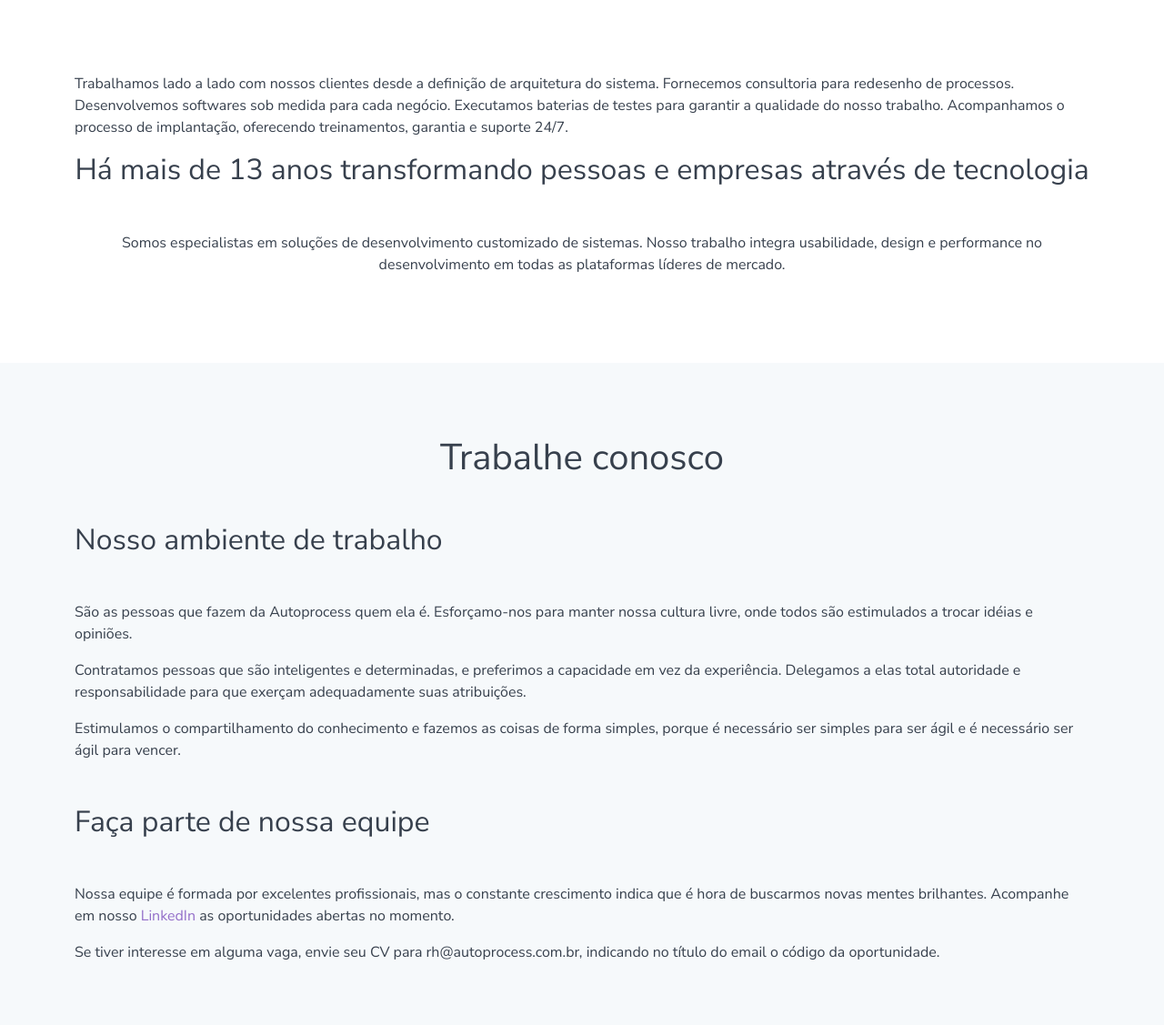
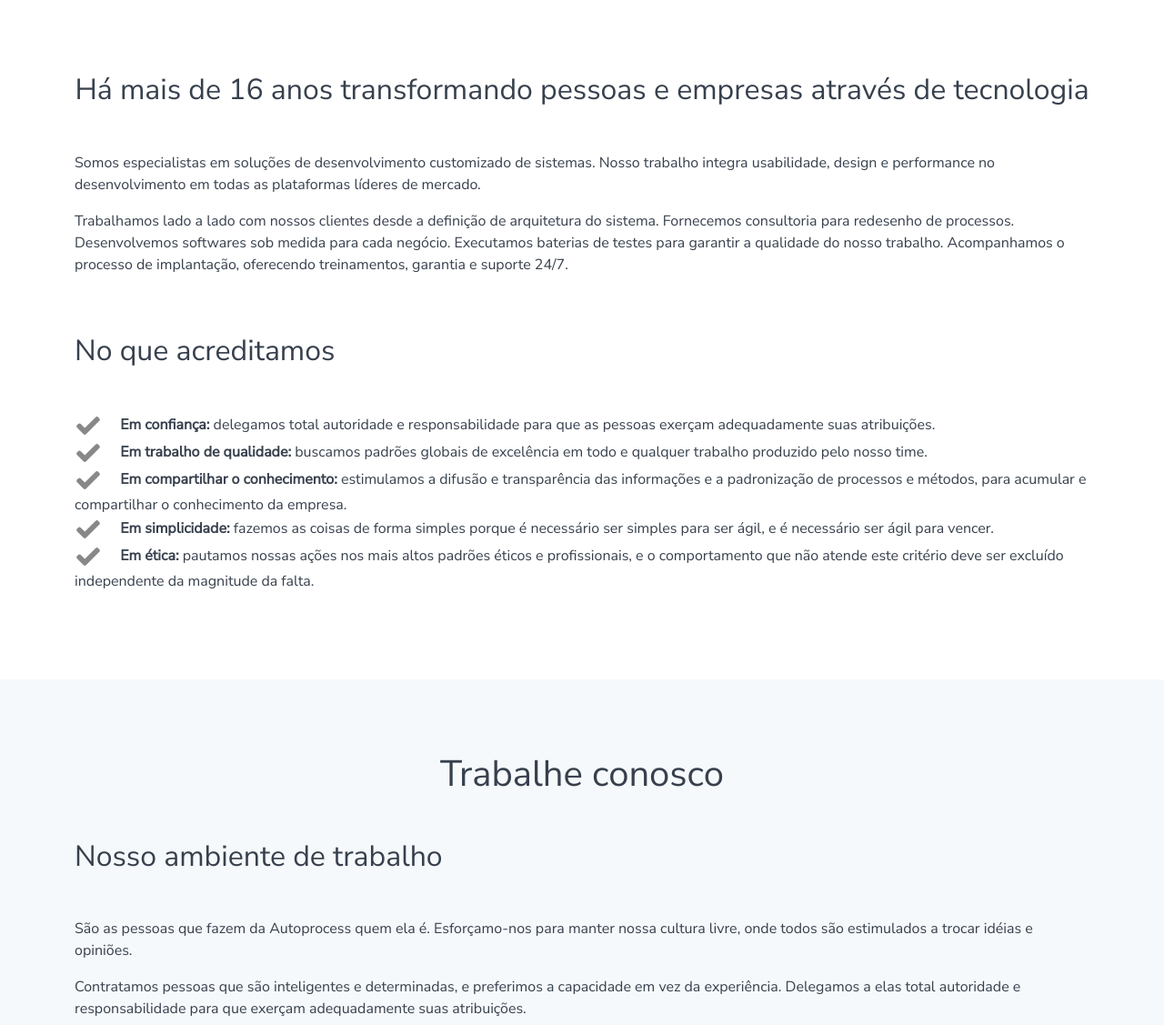
Before and after one commit to autoprocess/autoprocess.github.io, a Jekyll site: the page built from sobre.html, in a window 1280 px wide and 1400 px high. Shown: the part 273-1400 px from the top of the window at 91% size. Built offline with Jekyll 4.4.1, drawn with Linux system fonts in a browser that asks for light colours.

Commit message:
feat: sobre

```diff
--- a/sobre.html
+++ b/sobre.html
@@ -13,16 +13,27 @@ layout: default
 
 <div class="area area-conteudo">
   <div class="container">
+
     <div class="row">
-      <div class="col">
-        <p>Trabalhamos lado a lado com nossos clientes desde a definição de arquitetura do sistema. Fornecemos consultoria para redesenho de processos. Desenvolvemos softwares sob medida para cada negócio. Executamos baterias de testes para garantir a qualidade do nosso trabalho. Acompanhamos o processo de implantação, oferecendo treinamentos, garantia e suporte 24/7.</p>
-      </div>
+      <h2 class="text-center mb-5">Há mais de 16 anos transformando pessoas e empresas através de tecnologia</h2>
+
+      <p>Somos especialistas em soluções de desenvolvimento customizado de sistemas. Nosso trabalho integra usabilidade, design e performance no desenvolvimento em todas as plataformas líderes de mercado.</p>
+
+      <p>Trabalhamos lado a lado com nossos clientes desde a definição de arquitetura do sistema. Fornecemos consultoria para redesenho de processos. Desenvolvemos softwares sob medida para cada negócio. Executamos baterias de testes para garantir a qualidade do nosso trabalho. Acompanhamos o processo de implantação, oferecendo treinamentos, garantia e suporte 24/7.</p>
     </div>
 
     <div class="row">
-      <h2 class="text-center mb-5">Há mais de 13 anos transformando pessoas e empresas através de tecnologia</h2>
+      <div class="col">
+        <h2 class="my-5">No que acreditamos</h2>
 
-      <p class="text-center">Somos especialistas em soluções de desenvolvimento customizado de sistemas. Nosso trabalho integra usabilidade, design e performance no desenvolvimento em todas as plataformas líderes de mercado.</p>
+        <ul class="list-unstyled">
+          <li><img src="/images/icones/check.svg" class="icon icon-check"> <strong>Em confiança:</strong> delegamos total autoridade e responsabilidade para que as pessoas exerçam adequadamente suas atribuições.</li>
+          <li><img src="/images/icones/check.svg" class="icon icon-check"> <strong>Em trabalho de qualidade:</strong> buscamos padrões globais de excelência em todo e qualquer trabalho produzido pelo nosso time.</li>
+          <li><img src="/images/icones/check.svg" class="icon icon-check"> <strong>Em compartilhar o conhecimento:</strong> estimulamos a difusão e transparência das informações e a padronização de processos e métodos, para acumular e compartilhar o conhecimento da empresa.</li>
+          <li><img src="/images/icones/check.svg" class="icon icon-check"> <strong>Em simplicidade:</strong> fazemos as coisas de forma simples porque é necessário ser simples para ser ágil, e é necessário ser ágil para vencer.</li>
+          <li><img src="/images/icones/check.svg" class="icon icon-check"> <strong>Em ética:</strong> pautamos nossas ações nos mais altos padrões éticos e profissionais, e o comportamento que não atende este critério deve ser excluído independente da magnitude da falta.</li>
+        </ul>
+      </div>
     </div>
   </div>
 </div>
```
